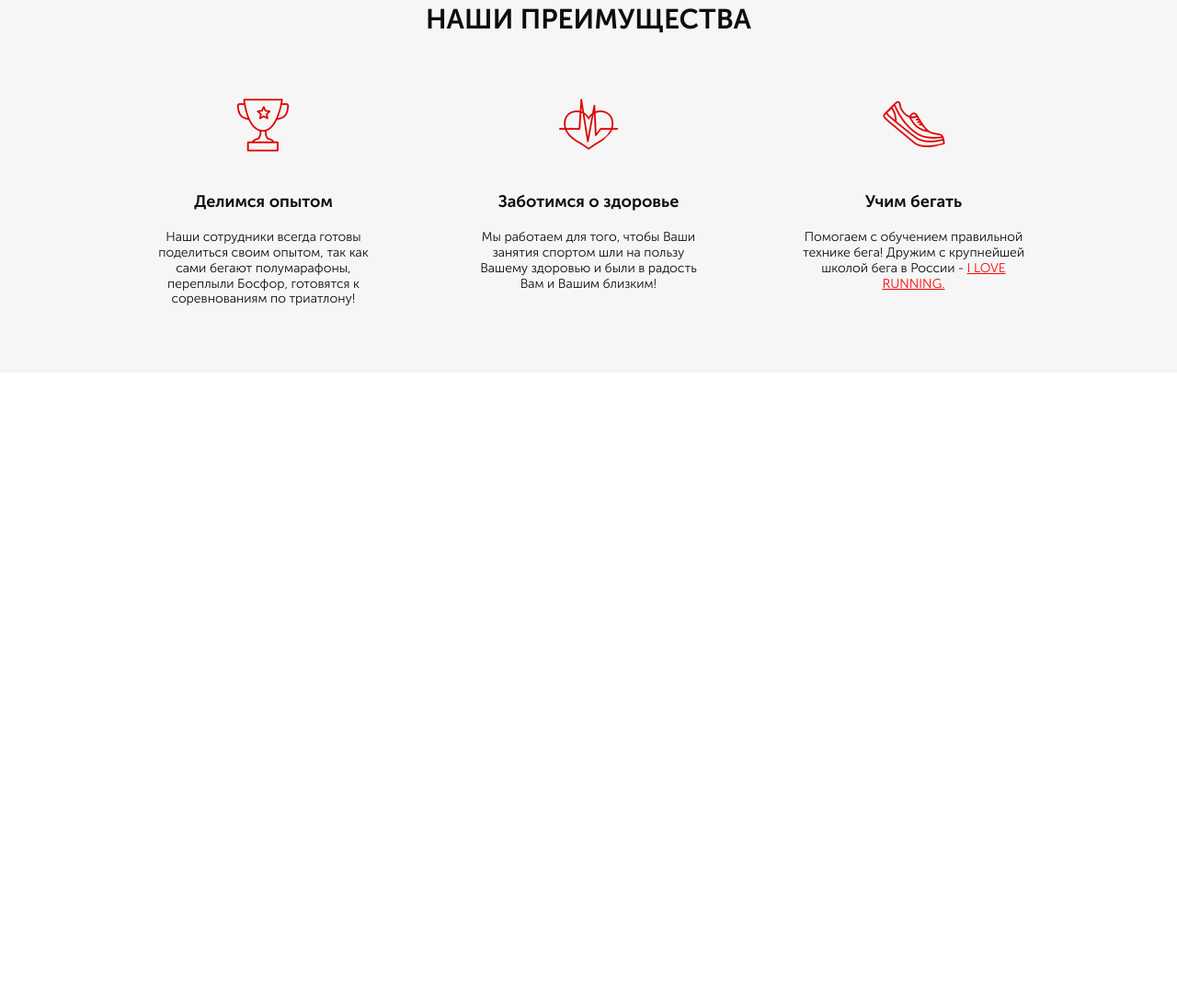
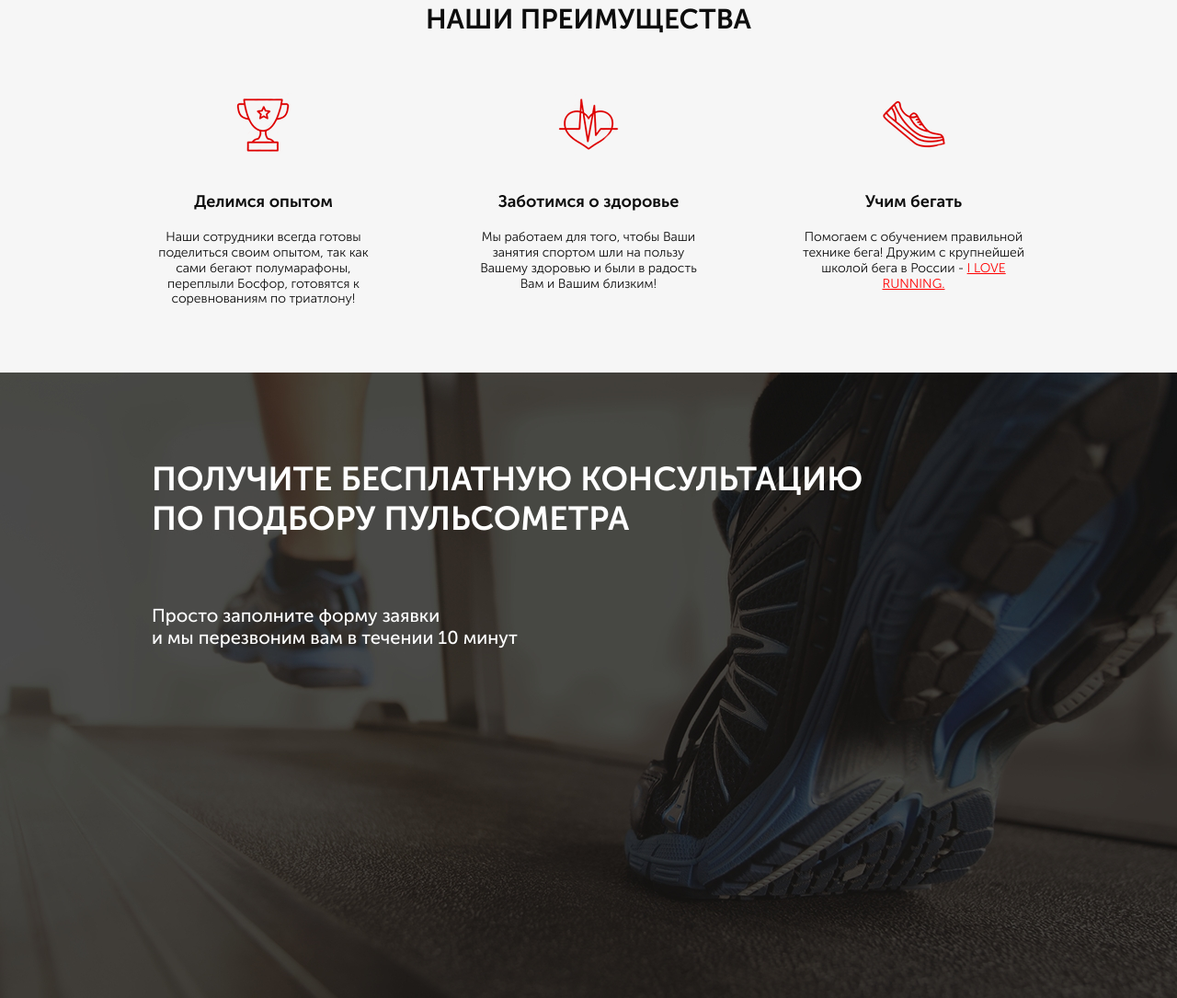
Before and after one commit to GM4FN/Pulsemetr, a website: page src/index.html in a window 1280 px wide. Shown: the part 745-1830 px from the top of the page at 92% size. Before the commit the page ends 1150 px from the top, so only its background shows below. Drawn offline with Linux system fonts and the light colour scheme.

Commit message:
Added consultation

```diff
--- a/src/index.html
+++ b/src/index.html
@@ -86,5 +86,18 @@
             </div>
         </div>
     </section>
+
+    <section class="consultation">
+        <div class="container">
+            <h2 class="title">
+                Получите бесплатную консультацию <br>
+                по подбору пульсометра
+            </h2>
+            <div class="consultation__descr">
+                Просто заполните форму заявки <br>
+                и мы перезвоним вам в течении 10 минут
+            </div>
+        </div>
+    </section>
 </body>
 </html>
--- /dev/null
+++ b/src/sass/blocks/_consultation.sass
@@ -0,0 +1,16 @@
+.consultation
+    background: url('../img/bg2.jpg') center (center/cover) no-repeat
+    min-height: 680px
+    padding: 94px 0 92px 0
+.title
+    color: #ffffff
+    font-family: "Museo Sans Cyrl 700"
+    font-size: 36px
+    text-transform: uppercase
+    text-align: left
+.consultation__descr
+    color: #ffffff
+    font-family: "Museo Sans Cyrl 500"
+    font-size: 20px
+    font-weight: 400
+    margin-top: 72px
--- a/src/sass/style.sass
+++ b/src/sass/style.sass
@@ -12,3 +12,4 @@
 @import 'blocks/_header'
 @import 'blocks/_buttons'
 @import 'blocks/_advantages'
+@import 'blocks/_consultation'
```
Also changed, not shown: src/css/style.min.css, src/img/bg2.jpg (added).
